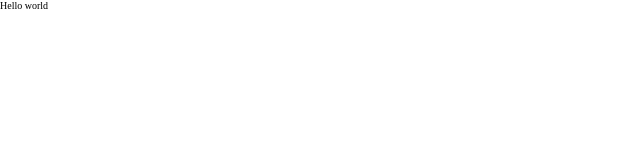
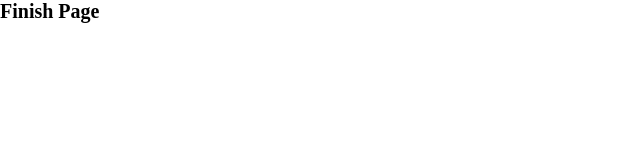
Before and after one commit to rich1eo/hackathon-2023, a React (Vite) app in the folder apps/front-end/: page /finish in a window 1280 px wide. Shown: the top 160 px of the page, without its empty margins (0-640 px from the left). Built offline with nearby package versions, Linux system fonts and the light colour scheme.

Commit message:
add router

```diff
--- a/apps/front-end/src/app/app.tsx
+++ b/apps/front-end/src/app/app.tsx
@@ -1,7 +1,13 @@
+import { AppRouter } from './providers/router'
+
 import styles from './app.module.css'
 
 export function App() {
-  return <div className={styles.App}>Hello world</div>
+  return (
+    <div className={styles.App}>
+      <AppRouter />
+    </div>
+  )
 }
 
 export default App
--- /dev/null
+++ b/apps/front-end/src/app/providers/router/index.ts
@@ -0,0 +1 @@
+export { AppRouter } from './ui/AppRouter'
--- /dev/null
+++ b/apps/front-end/src/app/providers/router/ui/AppRouter.tsx
@@ -0,0 +1,25 @@
+import { createBrowserRouter, RouterProvider } from 'react-router-dom'
+
+import { FinishPage } from '@hackathon-2023/client/pages/finish'
+import { GamePage } from '@hackathon-2023/client/pages/game'
+import { StartPage } from '@hackathon-2023/client/pages/main'
+
+const router = createBrowserRouter([
+  {
+    path: '/',
+    element: <StartPage />,
+    // TODO: Добавить error boundary
+  },
+  {
+    path: '/game',
+    element: <GamePage />,
+  },
+  {
+    path: '/finish',
+    element: <FinishPage />,
+  },
+])
+
+export const AppRouter = () => {
+  return <RouterProvider router={router} />
+}
--- a/package.json
+++ b/package.json
@@ -62,6 +62,7 @@
     "axios": "^1.0.0",
     "react": "18.2.0",
     "react-dom": "18.2.0",
+    "react-router-dom": "^6.18.0",
     "reflect-metadata": "^0.1.13",
     "rxjs": "^7.8.0",
     "tslib": "^2.3.0"
```
Also changed, not shown: 1 other file (tests, documents, lock files or other folders).
